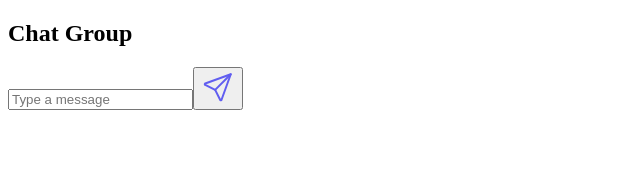
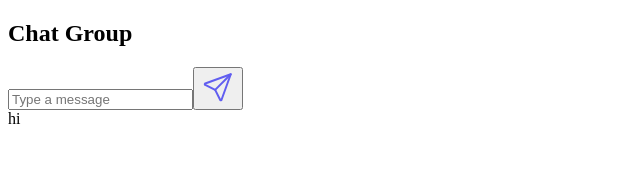
Before and after one commit to sam-621/Chat-Group, a Next.js app: page / in a window 1280 px wide. Shown: the top 178 px of the page, without its empty margins (0-640 px from the left). Built offline with nearby package versions, Linux system fonts and the light colour scheme.

Commit message:
updat tailwind config

```diff
--- a/src/common/components/containers/GlobalChat.tsx
+++ b/src/common/components/containers/GlobalChat.tsx
@@ -2,7 +2,7 @@ import { InputMessage } from '@components/organisms/chat/InputMessage'
 
 export const GlobalChat = () => {
   return (
-    <section>
+    <section className="col-span-2">
       <InputMessage />
     </section>
   )
--- a/src/modules/Home/HomeView.tsx
+++ b/src/modules/Home/HomeView.tsx
@@ -2,8 +2,9 @@ import { GlobalChat } from '@components/containers/GlobalChat'
 
 export const HomeView = () => {
   return (
-    <main>
+    <main className="grid grid-cols-3">
       <GlobalChat />
+      <div>hi</div>
     </main>
   )
 }
--- a/tailwind.config.js
+++ b/tailwind.config.js
@@ -1,5 +1,9 @@
 module.exports = {
-  content: ['./src/pages/**/*.{js,ts,jsx,tsx}', './src/common/components/**/*.{js,ts,jsx,tsx}'],
+  content: [
+    './src/pages/**/*.{js,ts,jsx,tsx}',
+    './src/common/components/**/*.{js,ts,jsx,tsx}',
+    './src/modules/**/*.{js,ts,jsx,tsx}'
+  ],
   theme: {
     extend: {
       colors: {
```
